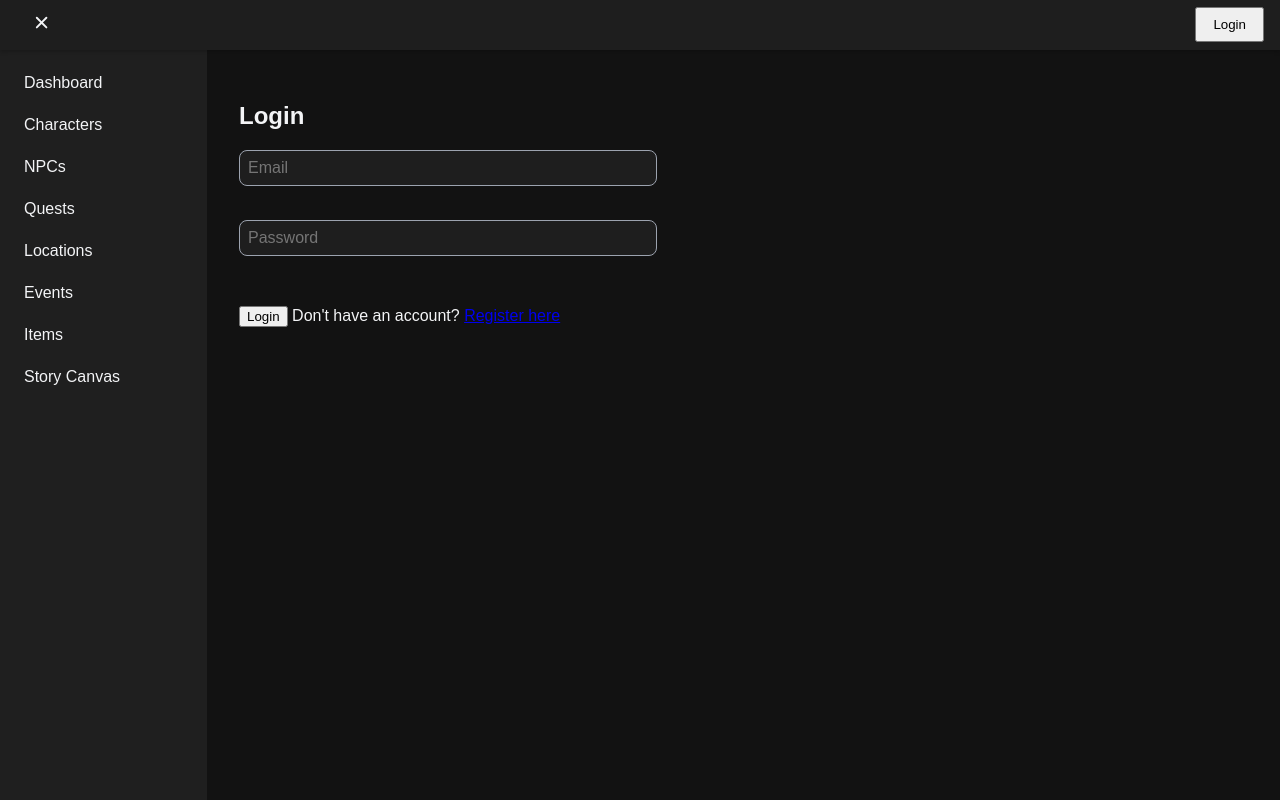
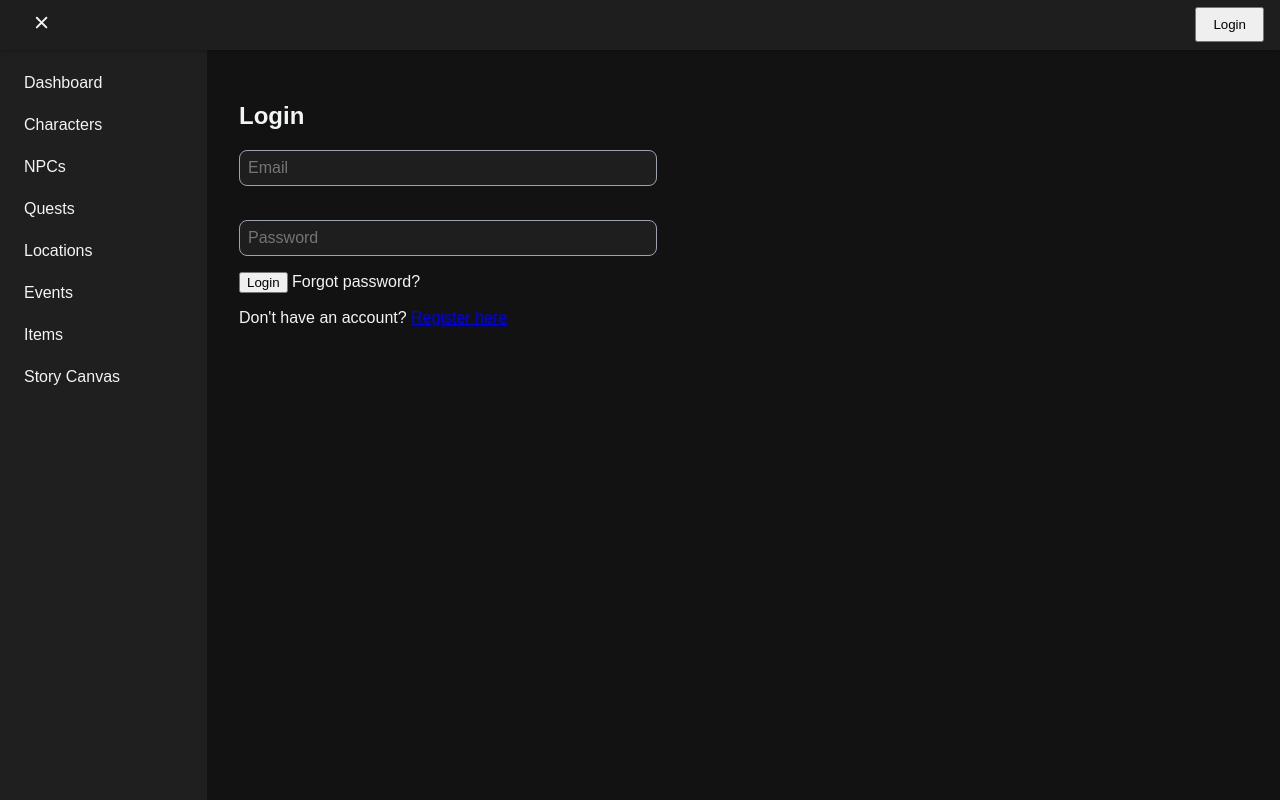
Before and after one commit to angelonis/campaign-manager, a React (Create React App) app: page /login in a window 1280 px wide. Built offline with nearby package versions, Linux system fonts and the light colour scheme; no server answers.

Commit message:
reworking login page

```diff
--- a/src/auth/LoginPage.js
+++ b/src/auth/LoginPage.js
@@ -39,8 +39,9 @@ function LoginPage() {
                     value={password}
                     onChange={(e) => setPassword(e.target.value)}
                     required
-                /><br />
-                <p><button type="submit">Login</button> Don't have an account? <a href="/register">Register here</a></p>
+                />
+                <p><button type="submit">Login</button> Forgot password?</p>
+                <p>Don't have an account? <a href="/register">Register here</a></p>
             </form>
         </div>
     );
```
